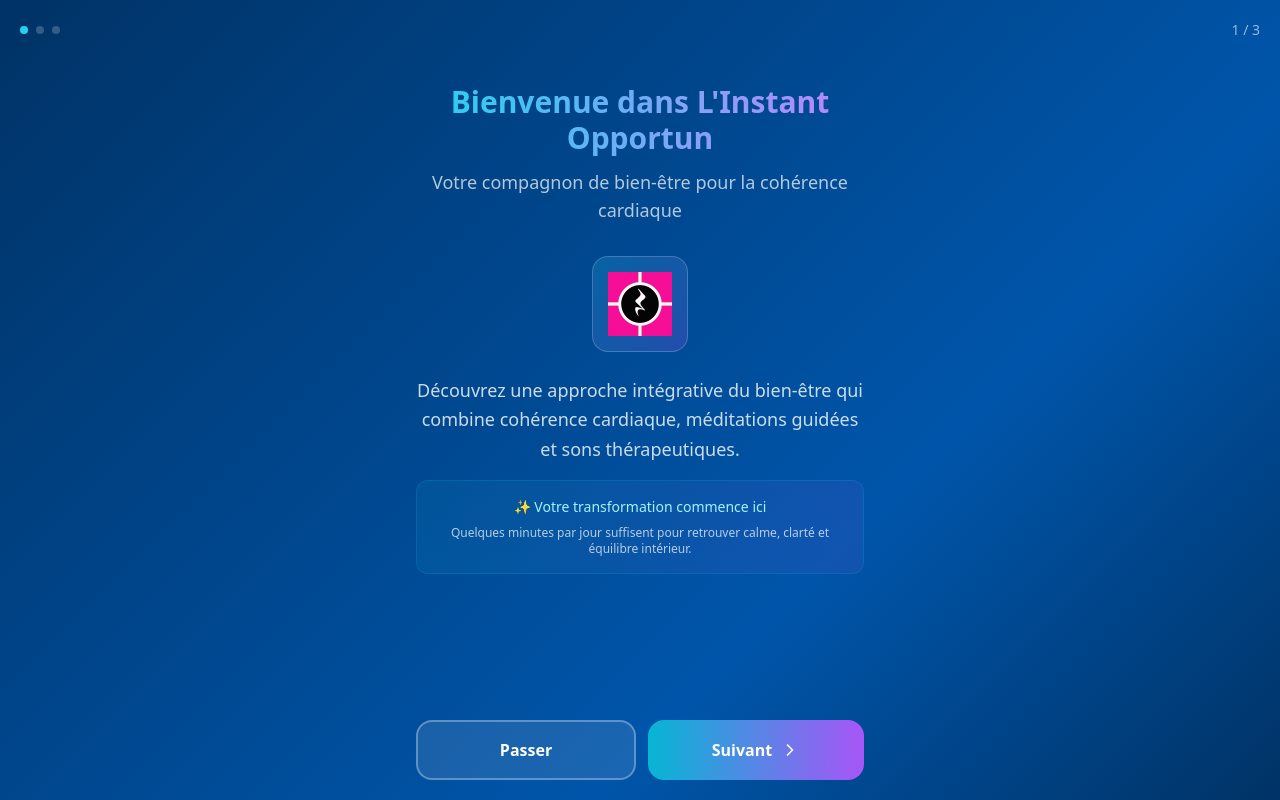
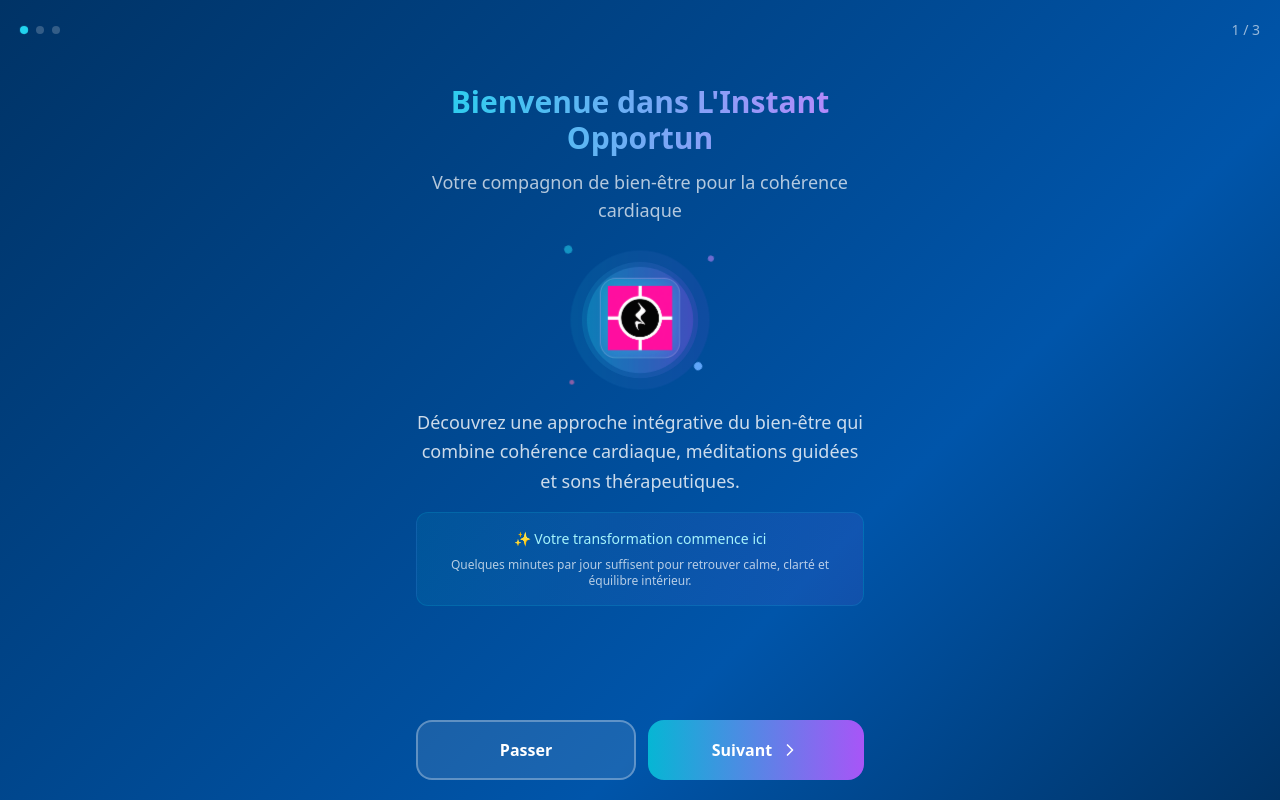
Before and after one commit to TITCLAIRE/lyne-up, a React (Vite) app: page / in a window 1280 px wide. Built offline with nearby package versions, Linux system fonts and the light colour scheme.

Commit message:
Animation du logo au lancement

```diff
--- a/src/components/screens/LaunchScreen.jsx
+++ b/src/components/screens/LaunchScreen.jsx
@@ -27,29 +27,44 @@ export const LaunchScreen = () => {
       subtitle: "Votre compagnon de bien-être pour la cohérence cardiaque",
       content: (
         <div className="text-center space-y-6">
-          <div className="w-24 h-24 mx-auto rounded-2xl flex items-center justify-center overflow-hidden bg-gradient-to-br from-cyan-400/20 to-purple-500/20 border border-white/20">
+          {/* Logo animé */}
+          <div className="relative w-32 h-32 mx-auto">
+            {/* Cercles d'animation de respiration */}
+            <div className="absolute inset-0 rounded-full bg-gradient-to-r from-cyan-400/20 to-purple-500/20 animate-pulse-slow"></div>
+            <div className="absolute inset-2 rounded-full bg-gradient-to-r from-cyan-400/30 to-purple-500/30 animate-pulse-medium"></div>
+            <div className="absolute inset-4 rounded-full bg-gradient-to-r from-cyan-400/40 to-purple-500/40 animate-pulse-fast"></div>
+
+            {/* Container du logo principal */}
+            <div className="absolute inset-6 rounded-2xl flex items-center justify-center overflow-hidden bg-gradient-to-br from-cyan-400/20 to-purple-500/20 border border-white/20 backdrop-blur-sm animate-float">
               <img
                 src="/logo/ChatGPT Image 21 juin 2025, 18_14_03.png"
                 alt="L'Instant Opportun Logo"
-              className="w-16 h-16 object-contain"
+                className="w-16 h-16 object-contain animate-glow"
                 onError={(e) => {
                   const target = e.target;
                   target.style.display = 'none';
                   const parent = target.parentElement;
                   if (parent) {
-                  parent.innerHTML = '<span class="text-4xl">🧘‍♀️</span>';
+                    parent.innerHTML = '<span class="text-4xl animate-bounce">🧘‍♀️</span>';
                   }
                 }}
               />
             </div>
 
-          <div className="space-y-4">
+            {/* Particules flottantes */}
+            <div className="absolute -top-2 -left-2 w-2 h-2 bg-cyan-400 rounded-full animate-float-particle-1"></div>
+            <div className="absolute -top-1 -right-3 w-1.5 h-1.5 bg-purple-400 rounded-full animate-float-particle-2"></div>
+            <div className="absolute -bottom-2 -left-3 w-1 h-1 bg-pink-400 rounded-full animate-float-particle-3"></div>
+            <div className="absolute -bottom-1 -right-2 w-2 h-2 bg-blue-400 rounded-full animate-float-particle-4"></div>
+          </div>
+
+          <div className="space-y-4 animate-fade-in-up">
             <p className="text-lg text-white/80 leading-relaxed">
               Découvrez une approche intégrative du bien-être qui combine cohérence cardiaque,
               méditations guidées et sons thérapeutiques.
             </p>
 
-            <div className="bg-gradient-to-r from-cyan-500/10 to-purple-500/10 border border-cyan-500/20 rounded-xl p-4">
+            <div className="bg-gradient-to-r from-cyan-500/10 to-purple-500/10 border border-cyan-500/20 rounded-xl p-4 animate-slide-in">
               <p className="text-sm text-cyan-200 font-medium mb-2">✨ Votre transformation commence ici</p>
               <p className="text-xs text-white/70">
                 Quelques minutes par jour suffisent pour retrouver calme, clarté et équilibre intérieur.
@@ -66,8 +81,8 @@ export const LaunchScreen = () => {
         <div className="space-y-6">
           <div className="grid gap-4">
             {/* Cohérence Cardiaque */}
-            <div className="bg-white/8 border border-white/15 rounded-xl p-4 flex items-start gap-4">
-              <div className="w-12 h-12 bg-gradient-to-r from-pink-500 to-purple-500 rounded-xl flex items-center justify-center flex-shrink-0">
+            <div className="bg-white/8 border border-white/15 rounded-xl p-4 flex items-start gap-4 animate-slide-in-left" style={{animationDelay: '0.1s'}}>
+              <div className="w-12 h-12 bg-gradient-to-r from-pink-500 to-purple-500 rounded-xl flex items-center justify-center flex-shrink-0 animate-pulse-gentle">
                 <Heart size={24} className="text-white" />
               </div>
               <div>
@@ -77,8 +92,8 @@ export const LaunchScreen = () => {
             </div>
 
             {/* Sessions Guidées */}
-            <div className="bg-white/8 border border-white/15 rounded-xl p-4 flex items-start gap-4">
-              <div className="w-12 h-12 bg-gradient-to-r from-blue-500 to-cyan-500 rounded-xl flex items-center justify-center flex-shrink-0">
+            <div className="bg-white/8 border border-white/15 rounded-xl p-4 flex items-start gap-4 animate-slide-in-left" style={{animationDelay: '0.2s'}}>
+              <div className="w-12 h-12 bg-gradient-to-r from-blue-500 to-cyan-500 rounded-xl flex items-center justify-center flex-shrink-0 animate-pulse-gentle">
                 <Play size={24} className="text-white" />
               </div>
               <div>
@@ -88,8 +103,8 @@ export const LaunchScreen = () => {
             </div>
 
             {/* Méditations */}
-            <div className="bg-white/8 border border-white/15 rounded-xl p-4 flex items-start gap-4">
-              <div className="w-12 h-12 bg-gradient-to-r from-pink-500 to-rose-500 rounded-xl flex items-center justify-center flex-shrink-0">
+            <div className="bg-white/8 border border-white/15 rounded-xl p-4 flex items-start gap-4 animate-slide-in-left" style={{animationDelay: '0.3s'}}>
+              <div className="w-12 h-12 bg-gradient-to-r from-pink-500 to-rose-500 rounded-xl flex items-center justify-center flex-shrink-0 animate-pulse-gentle">
                 <Sparkles size={24} className="text-white" />
               </div>
               <div>
@@ -99,8 +114,8 @@ export const LaunchScreen = () => {
             </div>
 
             {/* Voix Premium */}
-            <div className="bg-white/8 border border-white/15 rounded-xl p-4 flex items-start gap-4">
-              <div className="w-12 h-12 bg-gradient-to-r from-green-500 to-emerald-500 rounded-xl flex items-center justify-center flex-shrink-0">
+            <div className="bg-white/8 border border-white/15 rounded-xl p-4 flex items-start gap-4 animate-slide-in-left" style={{animationDelay: '0.4s'}}>
+              <div className="w-12 h-12 bg-gradient-to-r from-green-500 to-emerald-500 rounded-xl flex items-center justify-center flex-shrink-0 animate-pulse-gentle">
                 <Mic size={24} className="text-white" />
               </div>
               <div>
@@ -110,8 +125,8 @@ export const LaunchScreen = () => {
             </div>
 
             {/* Sons Binauraux */}
-            <div className="bg-white/8 border border-white/15 rounded-xl p-4 flex items-start gap-4">
-              <div className="w-12 h-12 bg-gradient-to-r from-indigo-500 to-purple-500 rounded-xl flex items-center justify-center flex-shrink-0">
+            <div className="bg-white/8 border border-white/15 rounded-xl p-4 flex items-start gap-4 animate-slide-in-left" style={{animationDelay: '0.5s'}}>
+              <div className="w-12 h-12 bg-gradient-to-r from-indigo-500 to-purple-500 rounded-xl flex items-center justify-center flex-shrink-0 animate-pulse-gentle">
                 <Headphones size={24} className="text-white" />
               </div>
               <div>
@@ -128,7 +143,7 @@ export const LaunchScreen = () => {
       subtitle: "Choisissez votre voix de guidage préférée",
       content: (
         <div className="space-y-6">
-          <div className="text-center mb-6">
+          <div className="text-center mb-6 animate-fade-in">
             <p className="text-white/80 mb-4">
               Sélectionnez la voix qui vous accompagnera dans vos sessions de bien-être :
             </p>
@@ -137,10 +152,11 @@ export const LaunchScreen = () => {
           <div className="grid gap-4">
             <button
               onClick={() => handleVoiceSelection('female')}
-              className="bg-white/8 border-2 border-purple-500/30 rounded-xl p-6 text-left hover:bg-white/12 hover:border-purple-500/50 transition-all duration-200 group"
+              className="bg-white/8 border-2 border-purple-500/30 rounded-xl p-6 text-left hover:bg-white/12 hover:border-purple-500/50 transition-all duration-200 group animate-slide-in-up"
+              style={{animationDelay: '0.1s'}}
             >
               <div className="flex items-center gap-4">
-                <div className="w-16 h-16 bg-gradient-to-r from-pink-400 to-purple-500 rounded-xl flex items-center justify-center">
+                <div className="w-16 h-16 bg-gradient-to-r from-pink-400 to-purple-500 rounded-xl flex items-center justify-center animate-pulse-gentle">
                   <Users size={28} className="text-white" />
                 </div>
                 <div className="flex-1">
@@ -157,10 +173,11 @@ export const LaunchScreen = () => {
 
             <button
               onClick={() => handleVoiceSelection('male')}
-              className="bg-white/8 border-2 border-blue-500/30 rounded-xl p-6 text-left hover:bg-white/12 hover:border-blue-500/50 transition-all duration-200 group"
+              className="bg-white/8 border-2 border-blue-500/30 rounded-xl p-6 text-left hover:bg-white/12 hover:border-blue-500/50 transition-all duration-200 group animate-slide-in-up"
+              style={{animationDelay: '0.2s'}}
             >
               <div className="flex items-center gap-4">
-                <div className="w-16 h-16 bg-gradient-to-r from-blue-400 to-cyan-500 rounded-xl flex items-center justify-center">
+                <div className="w-16 h-16 bg-gradient-to-r from-blue-400 to-cyan-500 rounded-xl flex items-center justify-center animate-pulse-gentle">
                   <Users size={28} className="text-white" />
                 </div>
                 <div className="flex-1">
@@ -176,7 +193,7 @@ export const LaunchScreen = () => {
             </button>
           </div>
 
-          <div className="bg-gradient-to-r from-yellow-500/10 to-orange-500/10 border border-yellow-500/20 rounded-xl p-4 mt-6">
+          <div className="bg-gradient-to-r from-yellow-500/10 to-orange-500/10 border border-yellow-500/20 rounded-xl p-4 mt-6 animate-slide-in-up" style={{animationDelay: '0.3s'}}>
             <div className="flex items-start gap-3">
               <Headphones size={20} className="text-yellow-400 mt-0.5 flex-shrink-0" />
               <div>
@@ -202,13 +219,13 @@ export const LaunchScreen = () => {
     >
       {/* Header avec progression */}
       <div className="p-5">
-        <div className="flex items-center justify-between mb-6">
+        <div className="flex items-center justify-between mb-6 animate-fade-in">
           <div className="flex items-center gap-2">
             {[0, 1, 2].map((step) => (
               <div
                 key={step}
-                className={`w-2 h-2 rounded-full transition-all duration-300 ${
-                  step <= currentStep ? 'bg-cyan-400' : 'bg-white/20'
+                className={`w-2 h-2 rounded-full transition-all duration-500 ${
+                  step <= currentStep ? 'bg-cyan-400 animate-pulse-gentle' : 'bg-white/20'
                 }`}
               />
             ))}
@@ -223,7 +240,7 @@ export const LaunchScreen = () => {
       <div className="flex-1 px-5 pb-5">
         <div className="max-w-md mx-auto">
           {/* Titre et sous-titre */}
-          <div className="text-center mb-8">
+          <div className="text-center mb-8 animate-fade-in-up">
             <h1 className="text-3xl font-bold mb-3 bg-gradient-to-r from-cyan-400 to-purple-400 bg-clip-text text-transparent">
               {steps[currentStep].title}
             </h1>
@@ -241,7 +258,7 @@ export const LaunchScreen = () => {
 
       {/* Actions */}
       <div className="p-5">
-        <div className="max-w-md mx-auto">
+        <div className="max-w-md mx-auto animate-slide-in-up">
           {currentStep < 2 ? (
             <div className="flex gap-3">
               <button
--- a/src/index.css
+++ b/src/index.css
@@ -104,3 +104,248 @@
   transform: translate(-50%, -50%);
   z-index: 10;
 }
+
+/* ===== ANIMATIONS POUR LES PAGES DE LANCEMENT ===== */
+
+/* Animation de flottement pour le logo principal */
+@keyframes float {
+  0%, 100% {
+    transform: translateY(0px) scale(1);
+  }
+  50% {
+    transform: translateY(-8px) scale(1.02);
+  }
+}
+
+.animate-float {
+  animation: float 3s ease-in-out infinite;
+}
+
+/* Animation de lueur pour le logo */
+@keyframes glow {
+  0%, 100% {
+    filter: brightness(1) drop-shadow(0 0 5px rgba(34, 211, 238, 0.3));
+  }
+  50% {
+    filter: brightness(1.1) drop-shadow(0 0 15px rgba(34, 211, 238, 0.6));
+  }
+}
+
+.animate-glow {
+  animation: glow 2s ease-in-out infinite;
+}
+
+/* Animations de pulsation pour les cercles de respiration */
+@keyframes pulse-slow {
+  0%, 100% {
+    transform: scale(1);
+    opacity: 0.3;
+  }
+  50% {
+    transform: scale(1.1);
+    opacity: 0.5;
+  }
+}
+
+@keyframes pulse-medium {
+  0%, 100% {
+    transform: scale(1);
+    opacity: 0.4;
+  }
+  50% {
+    transform: scale(1.15);
+    opacity: 0.6;
+  }
+}
+
+@keyframes pulse-fast {
+  0%, 100% {
+    transform: scale(1);
+    opacity: 0.5;
+  }
+  50% {
+    transform: scale(1.2);
+    opacity: 0.7;
+  }
+}
+
+.animate-pulse-slow {
+  animation: pulse-slow 4s ease-in-out infinite;
+}
+
+.animate-pulse-medium {
+  animation: pulse-medium 3s ease-in-out infinite;
+}
+
+.animate-pulse-fast {
+  animation: pulse-fast 2s ease-in-out infinite;
+}
+
+/* Animation de pulsation douce pour les icônes */
+@keyframes pulse-gentle {
+  0%, 100% {
+    transform: scale(1);
+  }
+  50% {
+    transform: scale(1.05);
+  }
+}
+
+.animate-pulse-gentle {
+  animation: pulse-gentle 2s ease-in-out infinite;
+}
+
+/* Animations des particules flottantes */
+@keyframes float-particle-1 {
+  0%, 100% {
+    transform: translate(0, 0) rotate(0deg);
+    opacity: 0.6;
+  }
+  25% {
+    transform: translate(10px, -15px) rotate(90deg);
+    opacity: 1;
+  }
+  50% {
+    transform: translate(-5px, -25px) rotate(180deg);
+    opacity: 0.8;
+  }
+  75% {
+    transform: translate(-15px, -10px) rotate(270deg);
+    opacity: 0.4;
+  }
+}
+
+@keyframes float-particle-2 {
+  0%, 100% {
+    transform: translate(0, 0) rotate(0deg);
+    opacity: 0.5;
+  }
+  33% {
+    transform: translate(-12px, 20px) rotate(120deg);
+    opacity: 0.9;
+  }
+  66% {
+    transform: translate(8px, 15px) rotate(240deg);
+    opacity: 0.7;
+  }
+}
+
+@keyframes float-particle-3 {
+  0%, 100% {
+    transform: translate(0, 0) scale(1);
+    opacity: 0.4;
+  }
+  50% {
+    transform: translate(15px, -20px) scale(1.5);
+    opacity: 0.8;
+  }
+}
+
+@keyframes float-particle-4 {
+  0%, 100% {
+    transform: translate(0, 0) rotate(0deg);
+    opacity: 0.6;
+  }
+  40% {
+    transform: translate(-10px, -18px) rotate(144deg);
+    opacity: 1;
+  }
+  80% {
+    transform: translate(12px, -8px) rotate(288deg);
+    opacity: 0.3;
+  }
+}
+
+.animate-float-particle-1 {
+  animation: float-particle-1 6s ease-in-out infinite;
+}
+
+.animate-float-particle-2 {
+  animation: float-particle-2 5s ease-in-out infinite;
+}
+
+.animate-float-particle-3 {
+  animation: float-particle-3 7s ease-in-out infinite;
+}
+
+.animate-float-particle-4 {
+  animation: float-particle-4 4s ease-in-out infinite;
+}
+
+/* Animations d'entrée pour le contenu */
+@keyframes fade-in {
+  from {
+    opacity: 0;
+  }
+  to {
+    opacity: 1;
+  }
+}
+
+@keyframes fade-in-up {
+  from {
+    opacity: 0;
+    transform: translateY(20px);
+  }
+  to {
+    opacity: 1;
+    transform: translateY(0);
+  }
+}
+
+@keyframes slide-in {
+  from {
+    opacity: 0;
+    transform: translateX(-20px);
+  }
+  to {
+    opacity: 1;
+    transform: translateX(0);
+  }
+}
+
+@keyframes slide-in-left {
+  from {
+    opacity: 0;
+    transform: translateX(-30px);
+  }
+  to {
+    opacity: 1;
+    transform: translateX(0);
+  }
+}
+
+@keyframes slide-in-up {
+  from {
+    opacity: 0;
+    transform: translateY(30px);
+  }
+  to {
+    opacity: 1;
+    transform: translateY(0);
+  }
+}
+
+.animate-fade-in {
+  animation: fade-in 0.8s ease-out forwards;
+}
+
+.animate-fade-in-up {
+  animation: fade-in-up 0.8s ease-out forwards;
+}
+
+.animate-slide-in {
+  animation: slide-in 0.6s ease-out forwards;
+}
+
+.animate-slide-in-left {
+  animation: slide-in-left 0.6s ease-out forwards;
+  opacity: 0;
+  animation-fill-mode: forwards;
+}
+
+.animate-slide-in-up {
+  animation: slide-in-up 0.6s ease-out forwards;
+  opacity: 0;
+  animation-fill-mode: forwards;
+}
```
Lines whose indentation alone changed are shown as unchanged.
